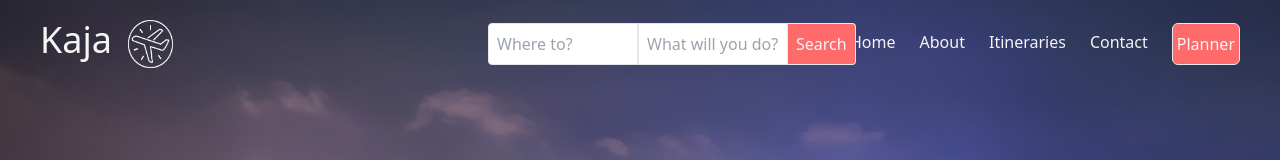
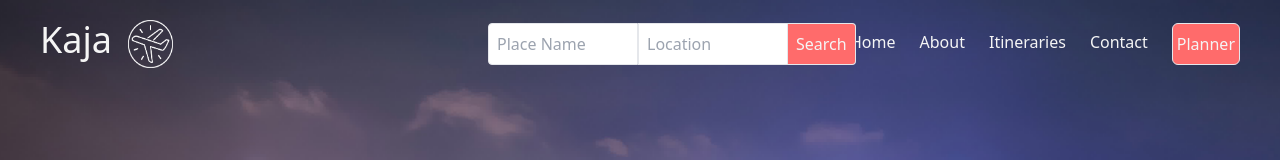
Before and after one commit to owenl0000/kaja-app, a Next.js app: page / in a window 1280 px wide. Shown: the top 160 px of the page. Built offline with nearby package versions, Linux system fonts and the light colour scheme.

Commit message:
Update SearchBar.js

```diff
--- a/src/components/SearchBar.js
+++ b/src/components/SearchBar.js
@@ -5,7 +5,7 @@ require("dotenv").config({ path: path.join(__dirname, "../../.env")}); //get the
 
 const SearchBar = () => {
   const [placeName, setPlaceName] = useState('');
-  const [activity, setActivity] = useState('');
+  const [location, setLocation] = useState('');
   const [url, setUrl] = useState('placeName=&location=');
   const router = useRouter();
 //url = placeName=&location=
@@ -14,24 +14,22 @@ const SearchBar = () => {
   //fetch(`http://${process.env.NEXT_PUBLIC_SERVER_HOST}:${process.env.NEXT_PUBLIC_SERVER_PORT}/populate?${url}`)
 
   const updateUrl = () => {
-    setUrl(`placeName=${ placeName || '' }&activity=${ activity || '' }`);
+    setUrl(`placeName=${ placeName || '' }&location=${ location || '' }`);
   }
 
   //what we can do here is to actually fetch
 
-  const handleSearch = e => {
-    console.log(`Searching for ${activity} in ${placeName}`);
+  const handleSearch = () => {
+    console.log(`Searching for ${placeName} in ${location}`);
     updateUrl();
     router.push({
       pathname: '/AfterSearch',
-      query: { placeName, location: activity },
+      query: { placeName, location },
     });
-    e.preventDefault();
   };
 
   return (
-    <form className="flex sm:w-4/5 md:w-3/4 lg:w-2/3 xl:w-1/2 rounded z-10"
-          onSubmit={handleSearch}>
+    <div className="flex w-full sm:w-4/5 md:w-3/4 lg:w-2/3 xl:w-1/2 rounded z-10">
 
       {/*
       get url screen from React as a string
@@ -40,31 +38,25 @@ const SearchBar = () => {
 
       <input
           type="text"
-          placeholder="Where to?"
+          placeholder="Place Name"
           value={placeName}
           onChange={(e) => setPlaceName(e.target.value)}
           className="w-[100px] sm:w-[150px] sm:p-2 sm:flex-grow sm:flex-shrink sm:border-r border border-r-0 text-black rounded-l"
-          required={true}
       />
-
-      {/*set custom message setCustomValidity*/}
 
       <input
           type="text"
-          placeholder="What will you do?"
-          value={activity}
-          onChange={(e) => setActivity(e.target.value)}
+          placeholder="Location"
+          value={location}
+          onChange={(e) => setLocation(e.target.value)}
           className="w-[100px] sm:w-[150px] sm:p-2 sm:flex-grow sm:flex-shrink sm:border-r border border-r-0 text-black"
-          required={true}
       />
 
-      <button
-              className="bg-coral active:bg-[var(--dark-coral)] border border-l-0 text-off-white p-2 rounded-r flex-shrink-0"
-              type={"submit"}>
+      <button onClick={handleSearch} className="bg-coral active:bg-[var(--dark-coral)] border border-l-0 text-off-white p-2 rounded-r flex-shrink-0">
         Search
       </button>
 
-    </form>
+    </div>
   );
 };
 
```
